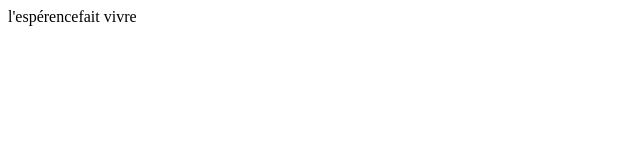
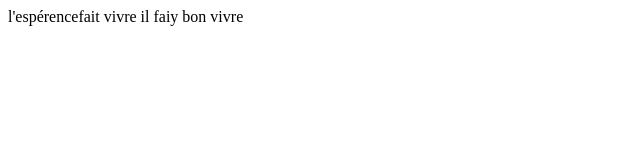
Before and after one commit to espoirdo/projrt_2, a plain HTML site: page index.html in a window 1280 px wide. Shown: the whole page, without its empty margins (0-640 px from the left). Drawn offline with Linux system fonts and the light colour scheme.

Commit message:
Update index.html

```diff
--- a/index.html
+++ b/index.html
@@ -6,6 +6,6 @@
     <title>Document</title>
 </head>
 <body>
-    l'espérencefait vivre
+    l'espérencefait vivre il faiy bon vivre
 </body>
 </html>
```
